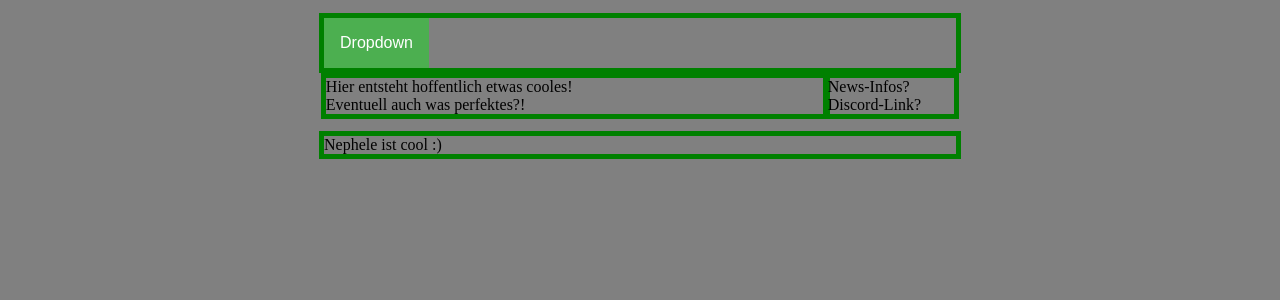
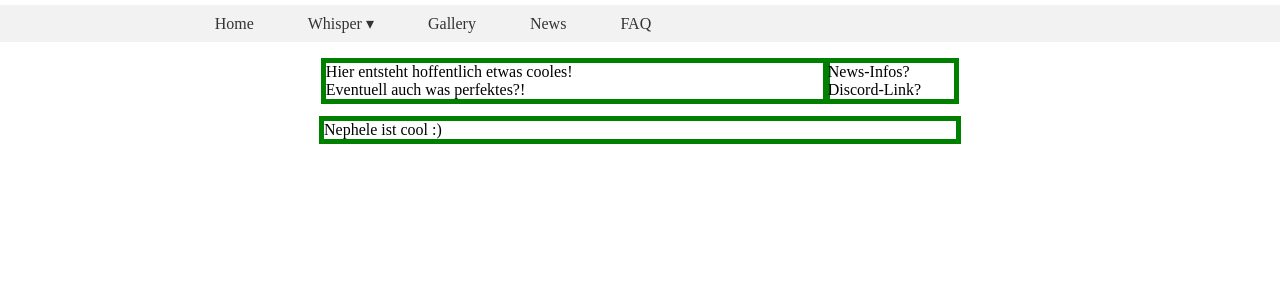
Before and after one commit to WhisperWorld/WhisperWorld.github.io, a PHP site: page / in a window 1280 px wide. Shown: the top 300 px of the page. Run offline with PHP 8.4, Linux system fonts and the light colour scheme.

Commit message:
Dropdown

```diff
--- a/css/style.css
+++ b/css/style.css
@@ -1,15 +1,12 @@
 body{
-	background-color:grey;
+	background-color:white;
 }
 
 
 header{
-	margin: auto;
-	margin-top:1%;
-	width:50%;
-	border-color: green;
-	border-width: 5px;
-	border-style: solid;
+	margin-top:-0.9%;
+	margin-left:-0.9%;
+	width:101.8%;
 }
 
 #main{
@@ -38,44 +35,43 @@ footer{
 	border-style: solid;
 }
 
-/* Dropdown Button */
-.dropbtn {
-    background-color: #4CAF50;
-    color: white;
-    padding: 16px;
-    font-size: 16px;
-    border: none;
+    ul{
+        padding: 0;
+        list-style: none;
+        background: #f2f2f2;
+    }
+    ul li{
+        display: inline-block;
+        position: relative;
+        line-height: 21px;
+        text-align: left;
     }
 
-/* The container <div> - needed to position the dropdown content */
-.dropdown {
-    position: relative;
-    display: inline-block;
+	.ausnahme{
+		margin-left:15%;
 	}
 
-/* Dropdown Content (Hidden by Default) */
-.dropdown-content {
+    ul li a{
+        display: block;
+        padding: 8px 25px;
+        color: #333;
+        text-decoration: none;
+    }
+    ul li a:hover{
+        color: #fff;
+        background: #939393;
+    }
+    ul li ul.dropdown{
+        min-width: 100%;
+        background: #f2f2f2;
         display: none;
         position: absolute;
-    background-color: #f1f1f1;
-    min-width: 160px;
-    box-shadow: 0px 8px 16px 0px rgba(0,0,0,0.2);
-    z-index: 1;
+        z-index: 999;
+        left: 0;
     }
-
-/* Links inside the dropdown */
-.dropdown-content a {
-    color: black;
-    padding: 12px 16px;
-    text-decoration: none;
+    ul li:hover ul.dropdown{
         display: block;
     }
-
-/* Change color of dropdown links on hover */
-.dropdown-content a:hover {background-color: #ddd;}
-
-/* Show the dropdown menu on hover */
-.dropdown:hover .dropdown-content {display: block;}
-
-/* Change the background color of the dropdown button when the dropdown content is shown */
-.dropdown:hover .dropbtn {background-color: #3e8e41;}
+    ul li ul.dropdown li{
+        display: block;
+    }
--- a/index.html
+++ b/index.html
@@ -6,14 +6,26 @@
 </head>
 <body>
 <header>
-<div class="dropdown">
-  <button class="dropbtn">Dropdown</button>
-  <div class="dropdown-content">
-    <a href="#">Link 1</a>
-    <a href="#">Link 2</a>
-    <a href="#">Link 3</a>
-  </div>
-</div>
+<ul>
+  <li class="ausnahme"><a href="#home">Home</a></li>
+  <li>
+		<a href="#whisper">Whisper &#9662;</a>
+		<ul class="dropdown">
+
+      <li><a href="#">Traitsheet</a></li>
+      <li><a href="#">Core</a></li>
+      <li><a href="#">Masterlist</a></li>
+	  <li><a href="#">Festivals</a></li>
+      <li><a href="#">Store</a></li>
+      <li><a href="#">Storage</a></li>
+	  <li><a href="#">Kalender</a></li>
+      <li><a href="#">Application</a></li>
+	</ul>
+	</li>
+   <li><a href="#gallery">Gallery</a></li>
+   <li><a href="#news">News</a></li>
+   <li><a href="#faq">FAQ</a></li>
+</ul>
 </header>
 <aside>
 News-Infos?
```
Lines whose indentation alone changed are shown as unchanged.
